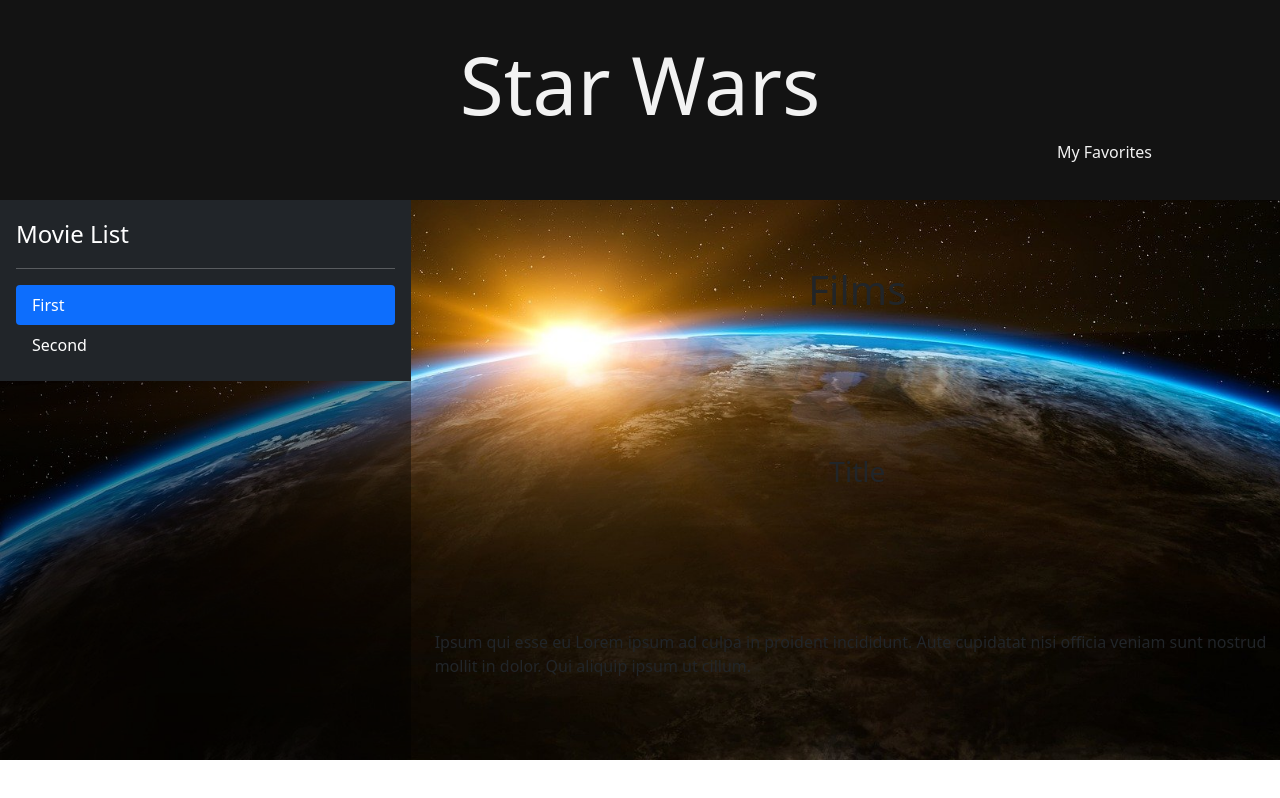
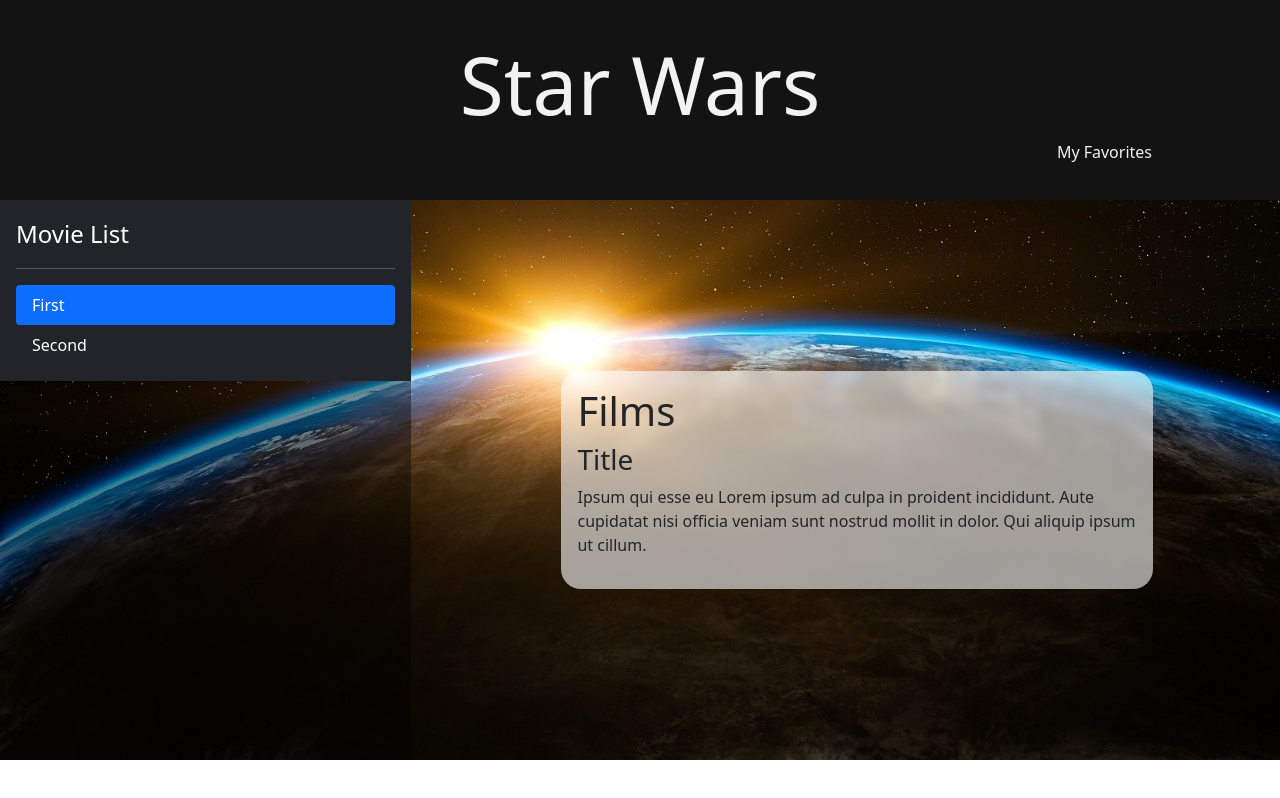
Before and after one commit to IvanHatt/starwars-project, a React (Create React App) app: page / in a window 1280 px wide. Built offline with nearby package versions, Linux system fonts and the light colour scheme.

Commit message:
Fix refactor content

```diff
--- a/src/components/Content.js
+++ b/src/components/Content.js
@@ -2,15 +2,17 @@
 
 const Content = () => {
   return (
-    <main className='content'>
-      <h1>Films</h1>
-      <h3>Title</h3>
-      <p>
-        Ipsum qui esse eu Lorem ipsum ad culpa in proident incididunt. Aute
-        cupidatat nisi officia veniam sunt nostrud mollit in dolor. Qui aliquip
-        ipsum ut cillum.
-      </p>
-    </main>
+    <div className='content'>
+      <div className='film-content'>
+        <h1>Films</h1>
+        <h3>Title</h3>
+        <p>
+          Ipsum qui esse eu Lorem ipsum ad culpa in proident incididunt. Aute
+          cupidatat nisi officia veniam sunt nostrud mollit in dolor. Qui
+          aliquip ipsum ut cillum.
+        </p>
+      </div>
+    </div>
   )
 }
 
```
